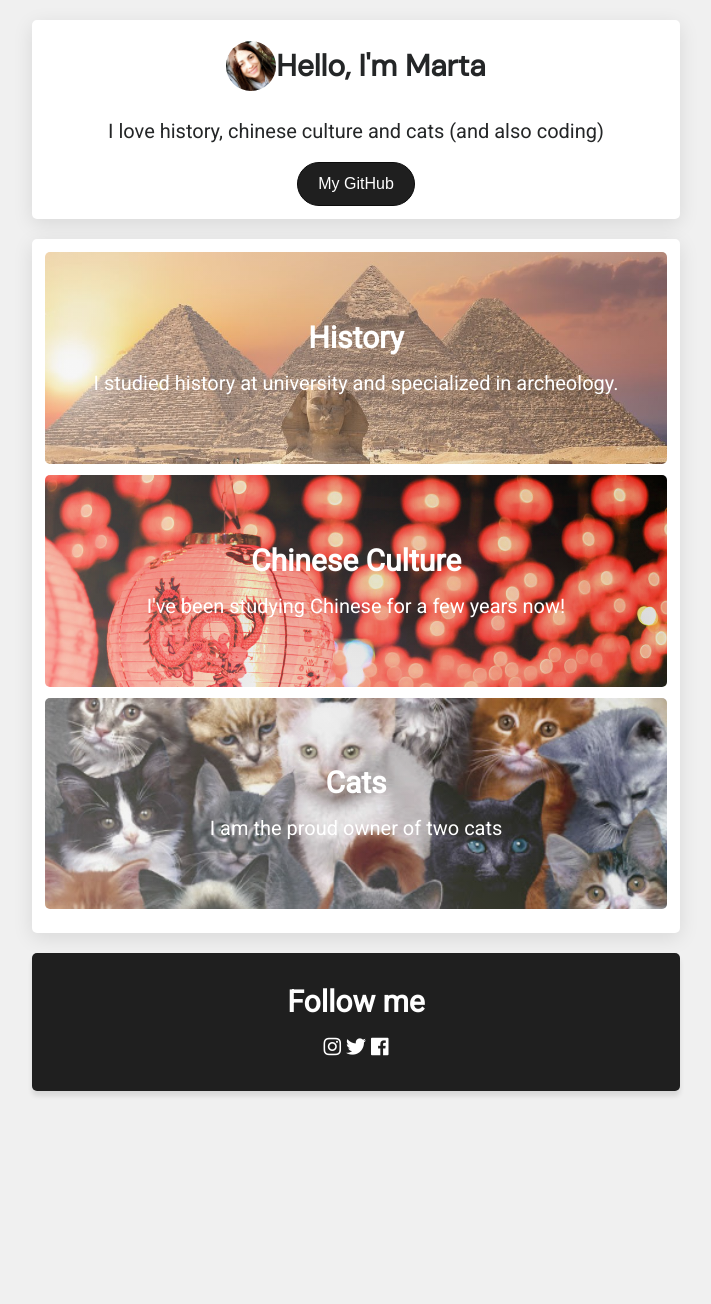
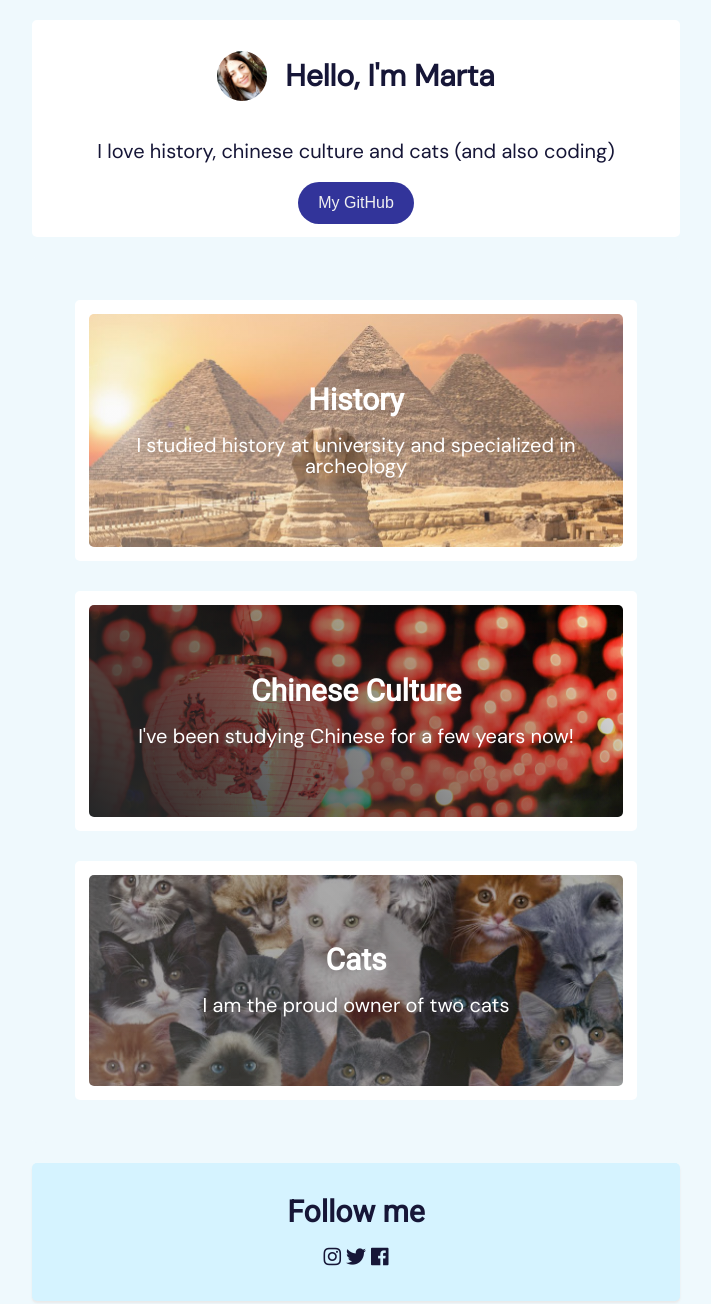
Before and after one commit to MartaSintes/profile2, a plain HTML site: page index.html in a window 1280 px wide. Shown: the whole page, without its empty margins (284-995 px from the left). Before the commit the page ends 1111 px from the top, so only its background shows below. Drawn offline with Linux system fonts and the light colour scheme.

Commit message:
muchos cambios

```diff
--- a/index.html
+++ b/index.html
@@ -26,17 +26,23 @@
 
   </div>
   <div class="container">
+    <div class="card">
       <div id="history">
         <h2>History</h2>
-      <p> I studied history at university and specialized in archeology. </p>
+        <p> I studied history at university and specialized in archeology </p>
       </div>
+    </div>
+    <div class="card">
       <div id="chinese">
         <h2>Chinese Culture</h2>
         <p> I've been studying Chinese for a few years now! </p>
       </div>
+    </div>
+    <div class="card">
       <div id="cats">
         <h2>Cats</h2>
         <p>I am the proud owner of two cats</p>
+      </div>
     </div>
   </div>
 
--- a/style.css
+++ b/style.css
@@ -1,21 +1,28 @@
 body {
   text-align: center;
-  background-color:#F0F0F0;
+  background-color:#EFF9FD;
   font-family:'Roboto', sans-serif;
-  color:#242627 ;
+  color: #161637
+ ;
   font-size:20px ;
   line-height:21px ;
   margin: 10px 60px 10px 60px;
 }
+p {
+  font-family:'DM Sans', sans-serif;
+}
 
 h1 {
   font-family:'DM Sans', sans-serif;
-  color:#242627 ;
+  color: #161637
+ ;
   font-size:30px ;
   line-height: 50px ;
   display: inline-block;
   margin-top: 0px;
   margin-bottom: 10px;
+  margin-left: 18px
+
 }
 img {
   width: 50px;
@@ -28,27 +35,28 @@ img {
 }
 button {
   border-radius: 50px;
-  background: #1F1F1F;
+  background-color: #32349A
+;
   color: #fff;
   font-size: 16px;
   line-height: 22px;
   padding: 10px 20px;
   border: none;
-  border: 1px solid #0c0c0c;
   transition: 300ms ease;
 }
 
+button a{
+  color: #F0F0F0;
+  text-decoration: none;
+}
 button:hover {
 
-  color: #0f0f0f;
-  background-color:#FFFFFF;
+  color: #161637
+;
+  background-color:#494aa0;
 }
-a {
-  text-decoration: none;
-  color: #fff
 
 
-}
 
 ul {
   display: block;
@@ -65,69 +73,93 @@ li {
   display: inline;
 
 }
+li a {
+  text-decoration: none;
+  color: #161637
+
+}
 div {
   border-radius: 5px;
-  background-color:#FFFFFF;
+  background-color:#EFF9FD;
 }
  .header {
 
    padding: 13px;
    width:622px;
    margin: 20px auto;
-   box-shadow: 0 5px 20px rgba(0,0,0,.1);
    padding-top: 2px;
+   background-color: white;
+;
  }
  .container {
    padding: 13px;
    width: 622px;
    margin: 20px auto;
-   box-shadow: 0 5px 20px rgba(0,0,0,.1)
+
  }
  .footer {
-   color: #fff;
-   background-color: #1F1F1F;
+   color: #161637;
+   background-color: #D5F3FF;
    width: 622px;
    padding: 13px;
    margin: 20px auto;
-   box-shadow: 0 5px 5px rgba(0,0,0,.1)
+   box-shadow: 0 2px 2px rgba(233, 233, 233, 0.959)
  }
- .card {
+ /* .card {
     text-align: center;
     background: white;
     padding: 40px;
     color: white;
-    padding: 4px;
+    padding: 4px; */
+
+ /* } */
+ .name-picture {
+   padding: 6px;
+   display: flex;
+   justify-content: center;
+   margin-top: 19px;
+   background-color: white;
+   border: 4px solid;
+   border-color: white;
+
 
  }
- .name-picture {
-   padding: 0px;
-   display: flex;
-   justify-content: center;
-   margin-top: 19px
- }
  #history {
-   background-image:linear-gradient(45deg, #eeeeee57, rgb(0 0 0 / 10%)), url(images/egypt.jpg);
+   background-image:linear-gradient(45deg
+, #eeeeee57, rgb(255 255 255 / 0%)), url(images/egypt.jpg);
    background-size:cover;
    padding: 50px 0;
    border-radius: 5px;
    color: white;
-   margin-bottom: 11px
+   margin: 5px
 
  }
  #chinese {
-   background-image:linear-gradient(45deg, #eeeeee57, rgb(0 0 0 / 10%)), url(images/china.jpg);
+   background-image:linear-gradient(
+45deg
+ , #242627, rgb(255 255 255 / 0%)), url(images/china.jpg);
    background-size:cover;
    padding: 50px 0;
    border-radius: 5px;
-   margin-bottom: 11px;
+   margin: 5px;
    color: white;
 
  }
  #cats {
-   background-image:linear-gradient(45deg, #eeeeee57, rgb(0 0 0 / 10%)),url(images/cats.jpg);
+   background-image:linear-gradient(
+45deg
+ , #5f5c5c91, rgb(0 0 0 / 32%)),url(images/cats.jpg);
    background-size:cover;
    padding: 50px 0;
    border-radius: 5px;
-   margin-bottom: 11px;
+   margin: 5px;
    color: white;
  }
+ .card {
+    text-align: center;
+    background-color:#FFFFFF;
+    padding: 40px;
+    color: white;
+    padding: 9px;
+    margin: 30px;
+ }
```
Lines whose indentation alone changed are shown as unchanged.
